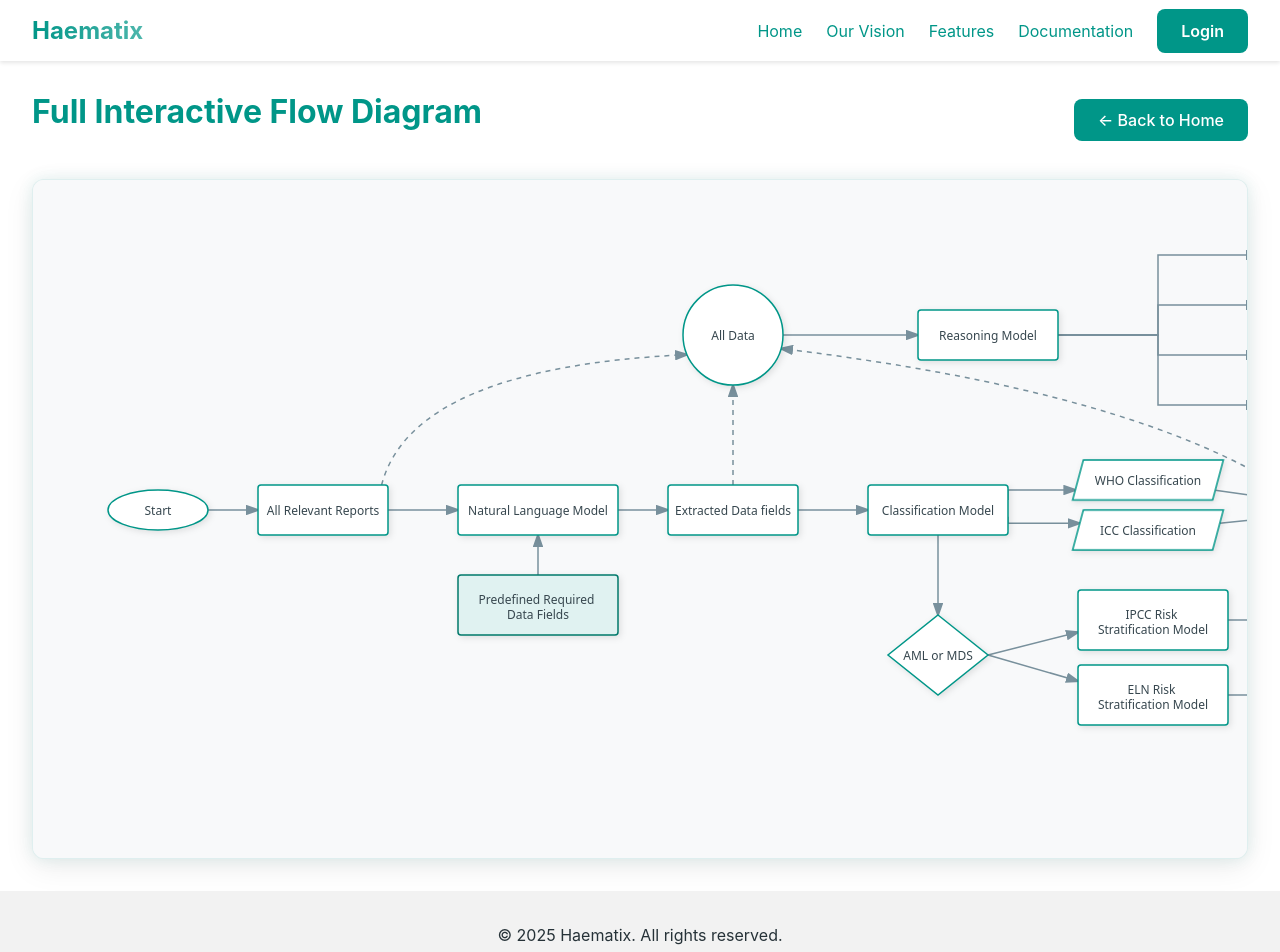
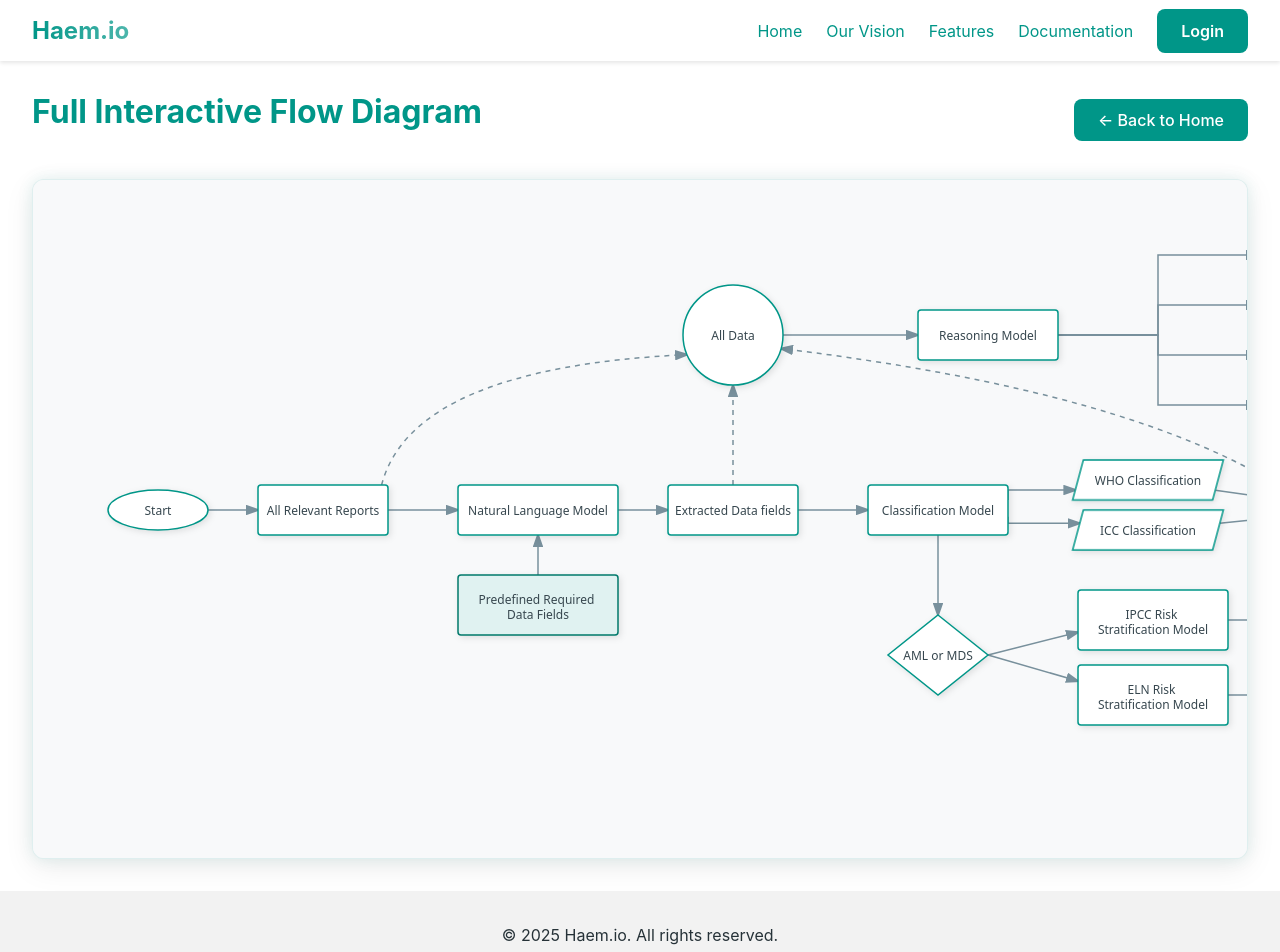
Before and after one commit to robbleee/haematix-landing, a Next.js app: page /full-flow in a window 1280 px wide. Shown: the top 952 px of the page. Built offline with nearby package versions, Linux system fonts and the light colour scheme.

Commit message:
changed haematix to haem.io

```diff
--- a/src/app/layout.jsx
+++ b/src/app/layout.jsx
@@ -2,7 +2,7 @@ import './globals.css';
 import Link from 'next/link';
 
 export const metadata = {
-  title: 'Haematix - Haematology Diagnosis Tool',
+  title: 'Haem.io - Haematology Diagnosis Tool',
   description: 'Advanced tool for haematology diagnoses using WHO 2022 and ICC 2022 classifications',
   icons: {
     icon: [
@@ -27,7 +27,7 @@ export default function RootLayout({ children }) {
           }}>
             <div style={{ fontWeight: 'bold', fontSize: '1.5rem' }}>
               <Link href="/" style={{ textDecoration: 'none' }}>
-                <span className="text-gradient">Haematix</span>
+                <span className="text-gradient">Haem.io</span>
               </Link>
             </div>
             <nav>
@@ -46,7 +46,7 @@ export default function RootLayout({ children }) {
         </main>
         <footer style={{ backgroundColor: 'var(--secondary-background-color)', padding: '2rem 0' }}>
           <div className="container" style={{ textAlign: 'center' }}>
-            <p>© {new Date().getFullYear()} Haematix. All rights reserved.</p>
+            <p>© {new Date().getFullYear()} Haem.io. All rights reserved.</p>
           </div>
         </footer>
       </body>
--- a/src/app/page.jsx
+++ b/src/app/page.jsx
@@ -31,7 +31,7 @@ export default function Home() {
             }}>
               <h1 style={{ fontSize: '2.8rem', fontWeight: 'bold', marginBottom: '1rem' }}>
                 {/* Ensure .text-gradient class is defined in your CSS */}
-                <span className="text-gradient">Haematix</span>
+                <span className="text-gradient">Haem.io</span>
               </h1>
               <p style={{ fontSize: '1.2rem', margin: '0 auto 1.5rem', lineHeight: '1.6', maxWidth: '42rem', color: '#4a5568' }}>
                 AI-powered diagnostic system for precise classification of haematologic disorders according to WHO 2022 and ICC 2022 guidelines, enabling more accurate treatment decisions.
--- a/src/components/InteractiveFlowDiagram.jsx
+++ b/src/components/InteractiveFlowDiagram.jsx
@@ -300,7 +300,7 @@ const InteractiveFlowDiagram = () => {
             maxWidth: '800px'
           }}
         >
-          <h3>Haematix Diagnostic Flow</h3>
+          <h3>Haem.io Diagnostic Flow</h3>
           <p className={styles.descriptionText}>
             This diagram shows how our system processes and classifies haematologic findings.
           </p>
@@ -350,7 +350,7 @@ const InteractiveFlowDiagram = () => {
             {activeNode === 'classification' && (
               <a
                 href="/classifer_methodology.pdf"
-                download="Haematix_Classifier_Methodology.pdf"
+                download="Haem.io_Classifier_Methodology.pdf"
                 className={styles.closePanel}
                 style={{
                   backgroundColor: '#009688',
```
Also changed, not shown: 1 other file (tests, documents, lock files or other folders).
